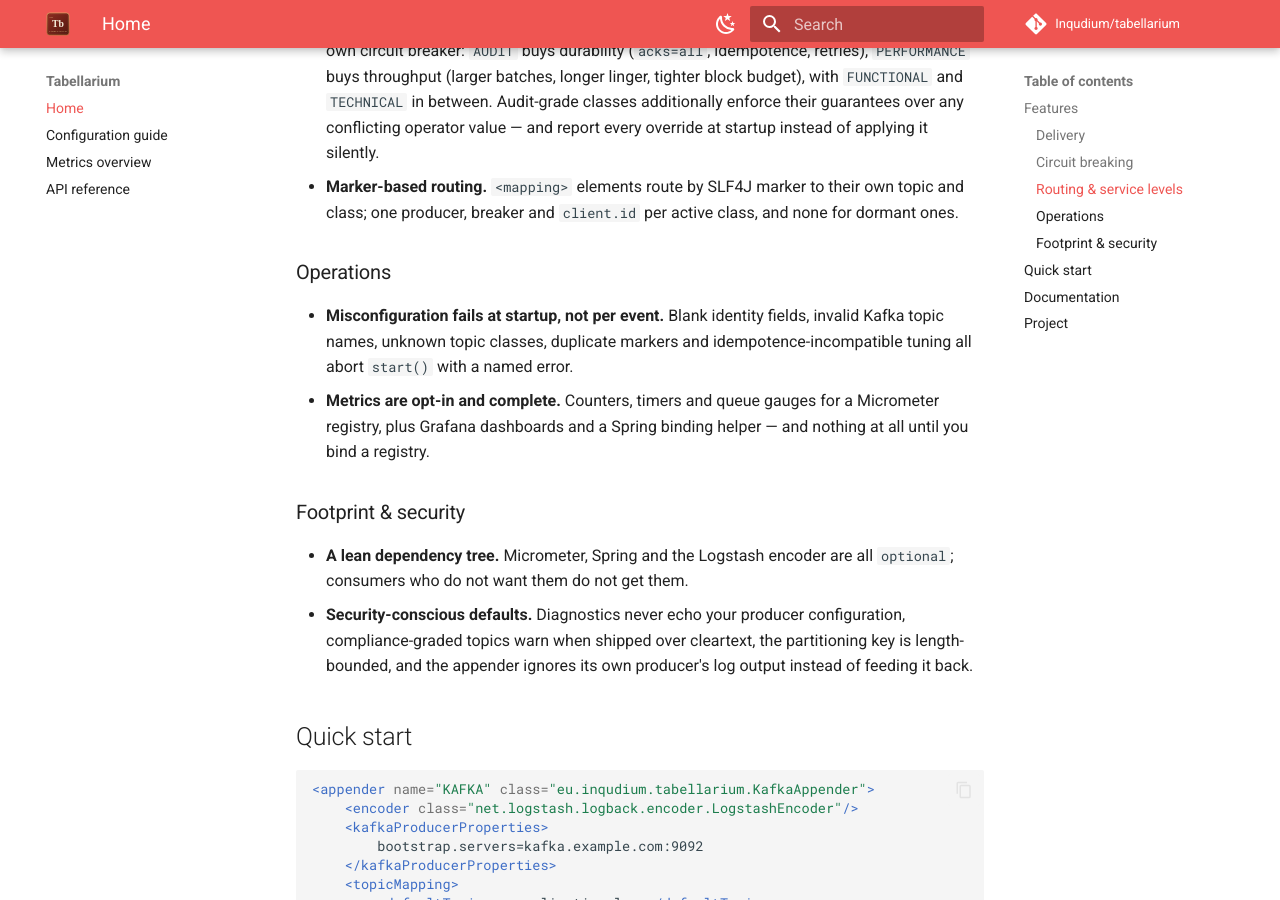
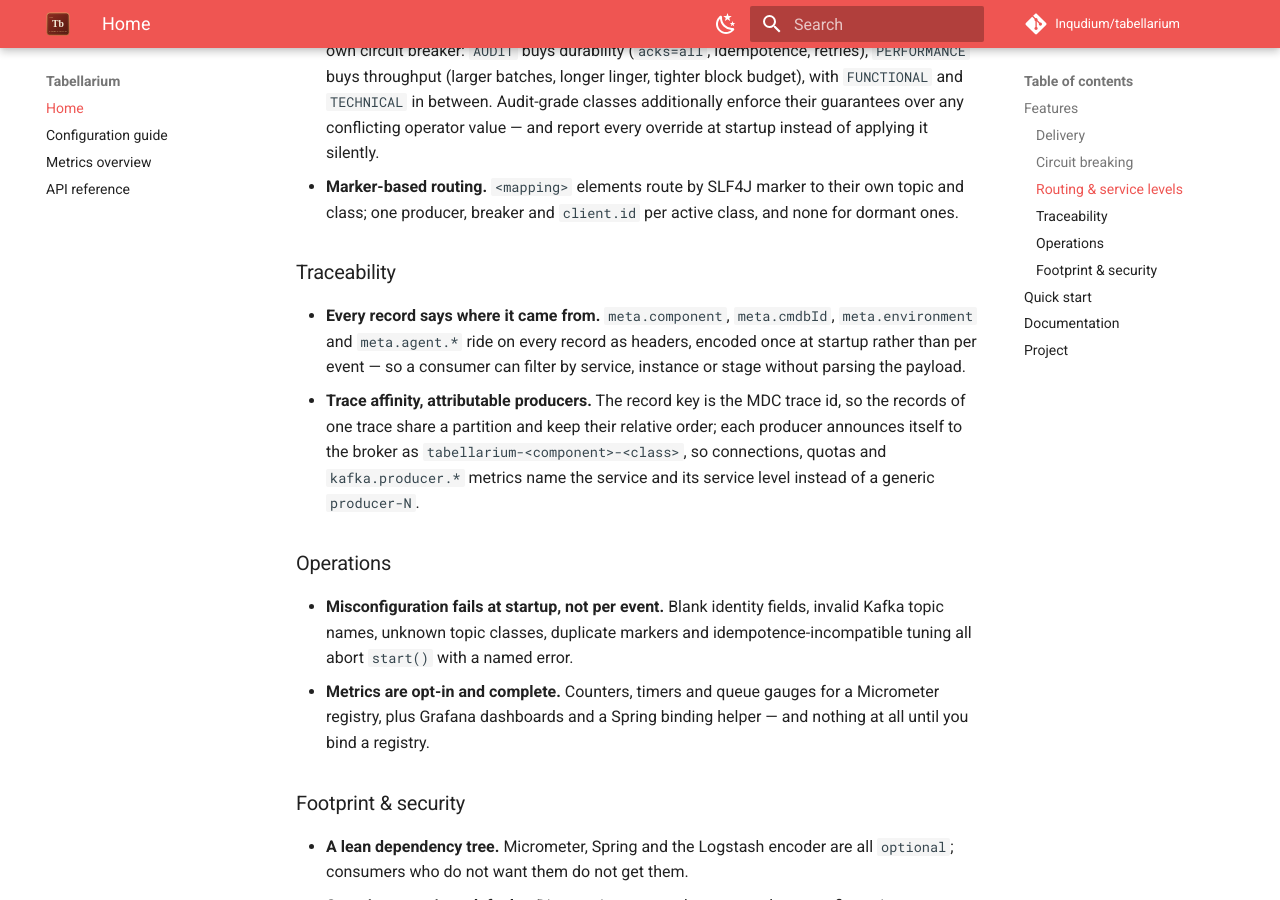
Before and after one commit to Inqudium/tabellarium, an MkDocs documentation site: the page built from docs/index.md, in a window 1280 px wide and 900 px high, scrolled down 1174 px. Built offline with MkDocs 1.6.1 and Material for MkDocs 9.7.7, drawn with Linux system fonts in a browser that asks for light colours; comment, search, counter and statistics services are not loaded.

Commit message:
Add a Traceability group to the feature list
The list said nothing about identity, although it is a real property:
every record carries meta.* headers encoded once at startup, the record
key is the MDC trace id so a trace's records share a partition and keep
their order, and each producer announces itself with a derived
client.id instead of a generic producer-N.

Note these are two independent mechanisms: the client.id identifies the
producer to the broker and has no influence on partition selection -
that follows from the record key alone.

Co-Authored-By: Claude Fable 5 <noreply@anthropic.com>
Claude-Session: https://claude.ai/code/session_01HrUPJJB4dmFKQDcijUCBNg

```diff
--- a/docs/index.md
+++ b/docs/index.md
@@ -49,6 +49,20 @@ be shipped.
 - **Marker-based routing.** `<mapping>` elements route by SLF4J marker
   to their own topic and class; one producer, breaker and `client.id`
   per active class, and none for dormant ones.
+
+### Traceability
+
+- **Every record says where it came from.** `meta.component`,
+  `meta.cmdbId`, `meta.environment` and `meta.agent.*` ride on every
+  record as headers, encoded once at startup rather than per event —
+  so a consumer can filter by service, instance or stage without
+  parsing the payload.
+- **Trace affinity, attributable producers.** The record key is the
+  MDC trace id, so the records of one trace share a partition and keep
+  their relative order; each producer announces itself to the broker
+  as `tabellarium-<component>-<class>`, so connections, quotas and
+  `kafka.producer.*` metrics name the service and its service level
+  instead of a generic `producer-N`.
 
 ### Operations
 
```
Also changed, not shown: README.md (+14 -0 lines).
